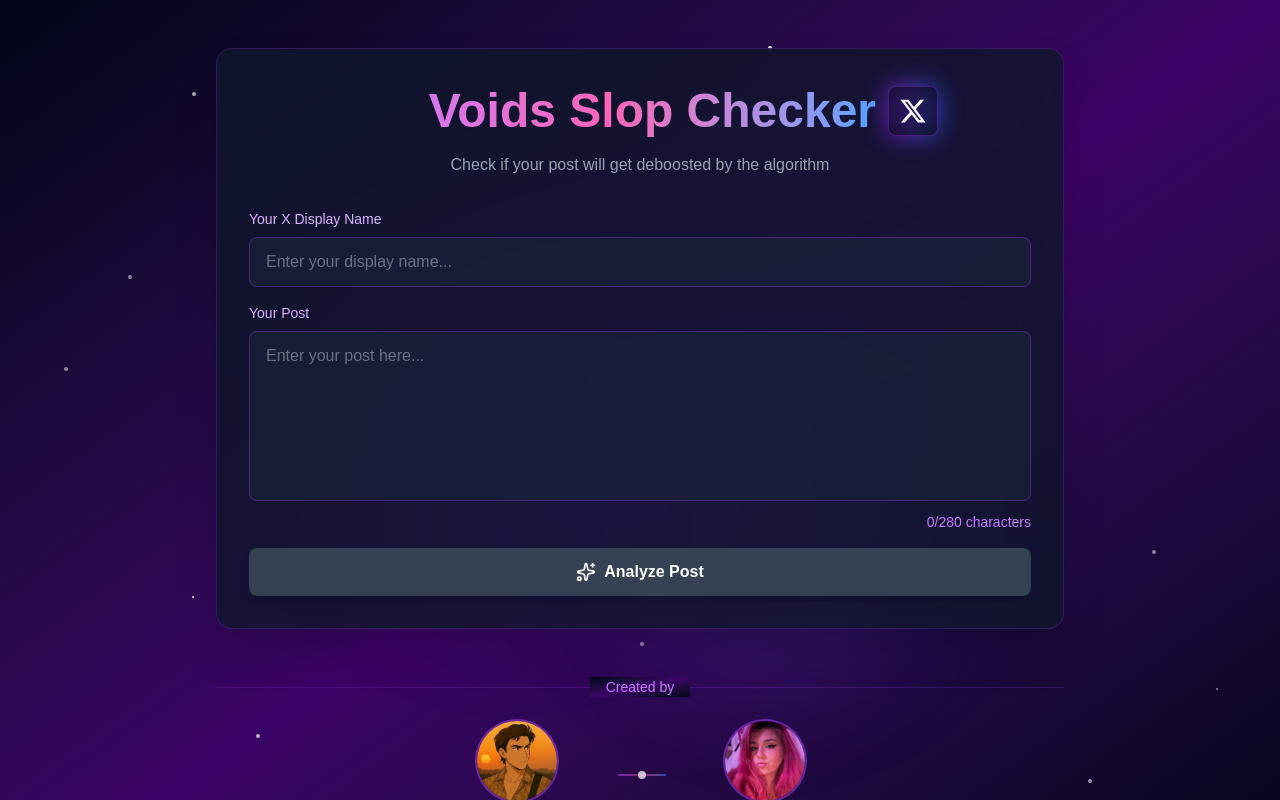
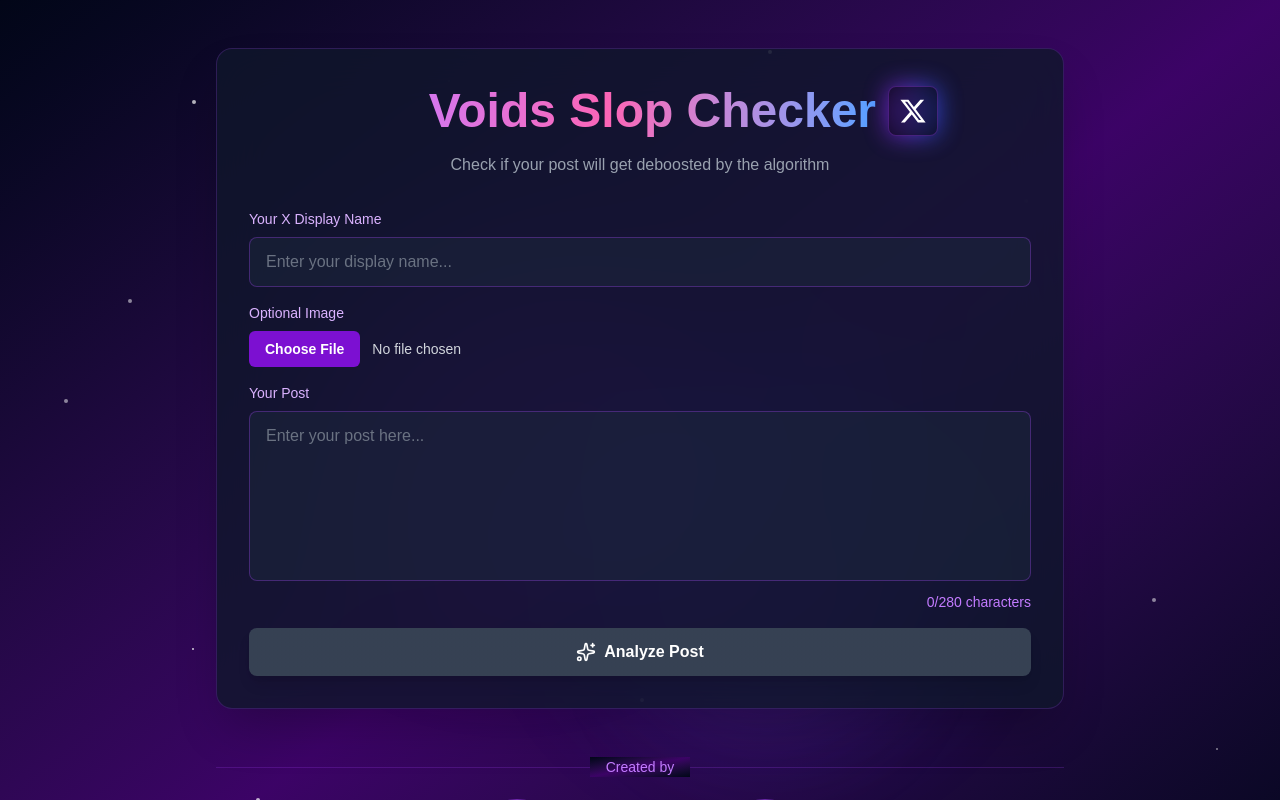
Before and after one commit to jasonthepenguin/slop-checker, a Next.js app in the folder voids-algo-slop-checker/: page / in a window 1280 px wide. Shown: the top 800 px of the page. Built offline with nearby package versions, Linux system fonts and the light colour scheme.

Commit message:
analyze optional X image attachments in slop checker

```diff
--- a/voids-algo-slop-checker/app/api/analyze/route.ts
+++ b/voids-algo-slop-checker/app/api/analyze/route.ts
@@ -28,7 +28,7 @@
       );
     }
 
-    const { post, displayName } = await request.json();
+    const { post, displayName, image } = await request.json();
 
     if (!post || typeof post !== 'string') {
       return NextResponse.json({ error: 'Invalid post content' }, { status: 400 });
@@ -50,13 +50,33 @@
       return NextResponse.json({ error: 'Display name exceeds 50 character limit' }, { status: 400 });
     }
 
-    const systemPrompt = `You are an X (Twitter) algorithm expert. Analyze the provided JSON payload and rate the content based on these criteria. The payload has this shape:
+    if (image && typeof image !== 'object') {
+      return NextResponse.json({ error: 'Invalid image payload' }, { status: 400 });
+    }
+
+    if (image?.dataUrl && typeof image.dataUrl !== 'string') {
+      return NextResponse.json({ error: 'Invalid image data' }, { status: 400 });
+    }
+
+    if (image?.name && typeof image.name !== 'string') {
+      return NextResponse.json({ error: 'Invalid image name' }, { status: 400 });
+    }
+
+    if (image?.dataUrl && image.dataUrl.length > 350_000) {
+      return NextResponse.json({ error: 'Image data is too large. Please use an image under roughly 200KB.' }, { status: 400 });
+    }
+
+    const systemPrompt = `You are an X (Twitter) algorithm expert. Analyze the provided post information and rate the content based on these criteria. The text payload has this shape:
 {
   "post": "<body of the post>",
-  "displayName": "<author's display name>"
+  "displayName": "<author's display name>",
+  "image": {
+    "name": "<original file name>",
+    "dataUrl": "<optional base64 data URL string or null>"
+  } | null
 }
 
-Apply the rules below considering BOTH the post body and the supplied display name:
+Apply the rules below considering the post body, the supplied display name, and any accompanying image:
 
 TEXT FORMATTING & READABILITY (negative if present):
 - All caps "shouting" text (except clear acronyms)
@@ -92,6 +112,8 @@
 - Original ideas or perspectives
 - Encourages meaningful engagement (asks good questions, invites discussion)
 
+If an image is included, evaluate it for spammy overlays, offensive content, NSFW imagery, or engagement-baiting memes. If the image data cannot be interpreted, state that limitation in the summary and base the score on the available textual signals only.
+
 Provide your analysis in JSON format with EXACTLY this structure:
 {
   "slopScore": number from 0-100 (0 = excellent, 100 = terrible algo slop),
@@ -121,11 +143,34 @@
   "recommendations": ["Array of specific improvements tailored to this post"]
 }`;
 
+    const userContent: Array<any> = [
+      {
+        type: 'text',
+        text: `Analyze this X post payload. Display Name: ${displayName}\nPost: ${post}`,
+      },
+    ];
+
+    if (image) {
+      userContent.push({
+        type: 'text',
+        text: `Image metadata: ${image.name || 'unnamed file'}.`,
+      });
+
+      if (image.dataUrl) {
+        userContent.push({
+          type: 'image_url',
+          image_url: {
+            url: image.dataUrl,
+          },
+        });
+      }
+    }
+
     const completion = await openai.chat.completions.create({
       model: 'gpt-5-chat-latest',
       messages: [
         { role: 'system', content: systemPrompt },
-        { role: 'user', content: JSON.stringify({ post, displayName }) }
+        { role: 'user', content: userContent }
       ],
       response_format: { type: 'json_object' },
       temperature: 0.3,
--- a/voids-algo-slop-checker/components/PostAnalyzer.tsx
+++ b/voids-algo-slop-checker/components/PostAnalyzer.tsx
@@ -1,6 +1,6 @@
 'use client';
 
-import { useState } from 'react';
+import { ChangeEvent, useRef, useState } from 'react';
 import { AlertCircle, CheckCircle, XCircle, TrendingUp, Loader2, Sparkles } from 'lucide-react';
 import Image from 'next/image';
 
@@ -79,9 +79,62 @@
 export default function PostAnalyzer() {
   const [displayName, setDisplayName] = useState('');
   const [post, setPost] = useState('');
+  const [imageData, setImageData] = useState<string | null>(null);
+  const [imageName, setImageName] = useState('');
   const [loading, setLoading] = useState(false);
   const [result, setResult] = useState<AnalysisResult | null>(null);
   const [error, setError] = useState('');
+  const fileInputRef = useRef<HTMLInputElement | null>(null);
+
+  const handleImageChange = (event: ChangeEvent<HTMLInputElement>) => {
+    setError('');
+
+    const file = event.target.files?.[0];
+
+    if (!file) {
+      setImageData(null);
+      setImageName('');
+      return;
+    }
+
+    const maxSize = 200 * 1024; // 200KB limit keeps payload manageable for analysis
+    if (file.size > maxSize) {
+      setError('Image must be 200KB or smaller.');
+      setImageData(null);
+      setImageName('');
+      if (fileInputRef.current) {
+        fileInputRef.current.value = '';
+      }
+      return;
+    }
+
+    const reader = new FileReader();
+
+    reader.onload = () => {
+      const result = typeof reader.result === 'string' ? reader.result : null;
+      setImageData(result);
+      setImageName(file.name);
+    };
+
+    reader.onerror = () => {
+      setError('Failed to read the selected image. Please try another file.');
+      setImageData(null);
+      setImageName('');
+      if (fileInputRef.current) {
+        fileInputRef.current.value = '';
+      }
+    };
+
+    reader.readAsDataURL(file);
+  };
+
+  const clearImage = () => {
+    setImageData(null);
+    setImageName('');
+    if (fileInputRef.current) {
+      fileInputRef.current.value = '';
+    }
+  };
 
   const analyzePost = async () => {
     if (!displayName.trim() || !post.trim()) {
@@ -92,6 +145,7 @@
     setLoading(true);
     setError('');
     setResult(null);
+    const imagePayload = imageData ? { name: imageName, dataUrl: imageData } : null;
 
     try {
       const response = await fetch('/api/analyze', {
@@ -99,7 +153,7 @@
         headers: {
           'Content-Type': 'application/json',
         },
-        body: JSON.stringify({ post, displayName }),
+        body: JSON.stringify({ post, displayName, image: imagePayload }),
       });
 
       const raw = await response.json();
@@ -235,6 +289,44 @@
                 onChange={(e) => setDisplayName(e.target.value)}
                 maxLength={50}
               />
+            </div>
+
+            <div>
+              <label htmlFor="image" className="block text-sm font-medium text-purple-300 mb-2">
+                Optional Image
+              </label>
+              <div className="flex flex-col sm:flex-row sm:items-center gap-3">
+                <input
+                  id="image"
+                  type="file"
+                  accept="image/*"
+                  onChange={handleImageChange}
+                  ref={fileInputRef}
+                  className="text-sm text-gray-300 file:mr-3 file:py-2 file:px-4 file:rounded-md file:border-0 file:text-sm file:font-semibold file:bg-purple-600/80 file:text-white hover:file:bg-purple-600"
+                />
+                {imageData && (
+                  <button
+                    type="button"
+                    onClick={clearImage}
+                    className="text-xs sm:text-sm text-red-300 hover:text-red-200"
+                  >
+                    Remove image
+                  </button>
+                )}
+              </div>
+              {imageData && (
+                <div className="mt-3 bg-slate-800/50 border border-purple-500/20 rounded-lg p-3">
+                  <p className="text-xs sm:text-sm text-gray-300 mb-2 break-words">{imageName || 'Selected image'}</p>
+                  <div className="relative w-full max-w-xs">
+                    {/* eslint-disable-next-line @next/next/no-img-element */}
+                    <img
+                      src={imageData}
+                      alt="Selected preview"
+                      className="w-full h-auto rounded-md border border-purple-500/20"
+                    />
+                  </div>
+                </div>
+              )}
             </div>
 
             <div>
```
